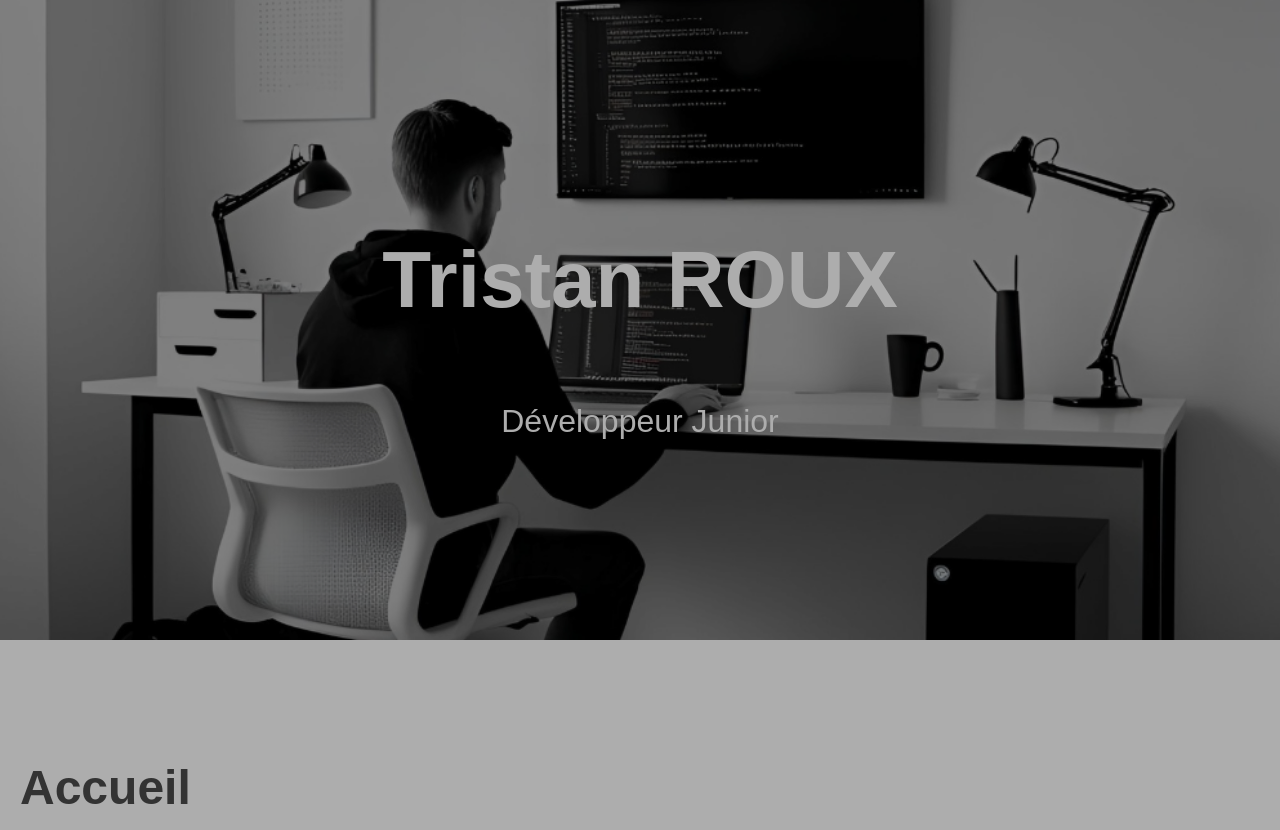
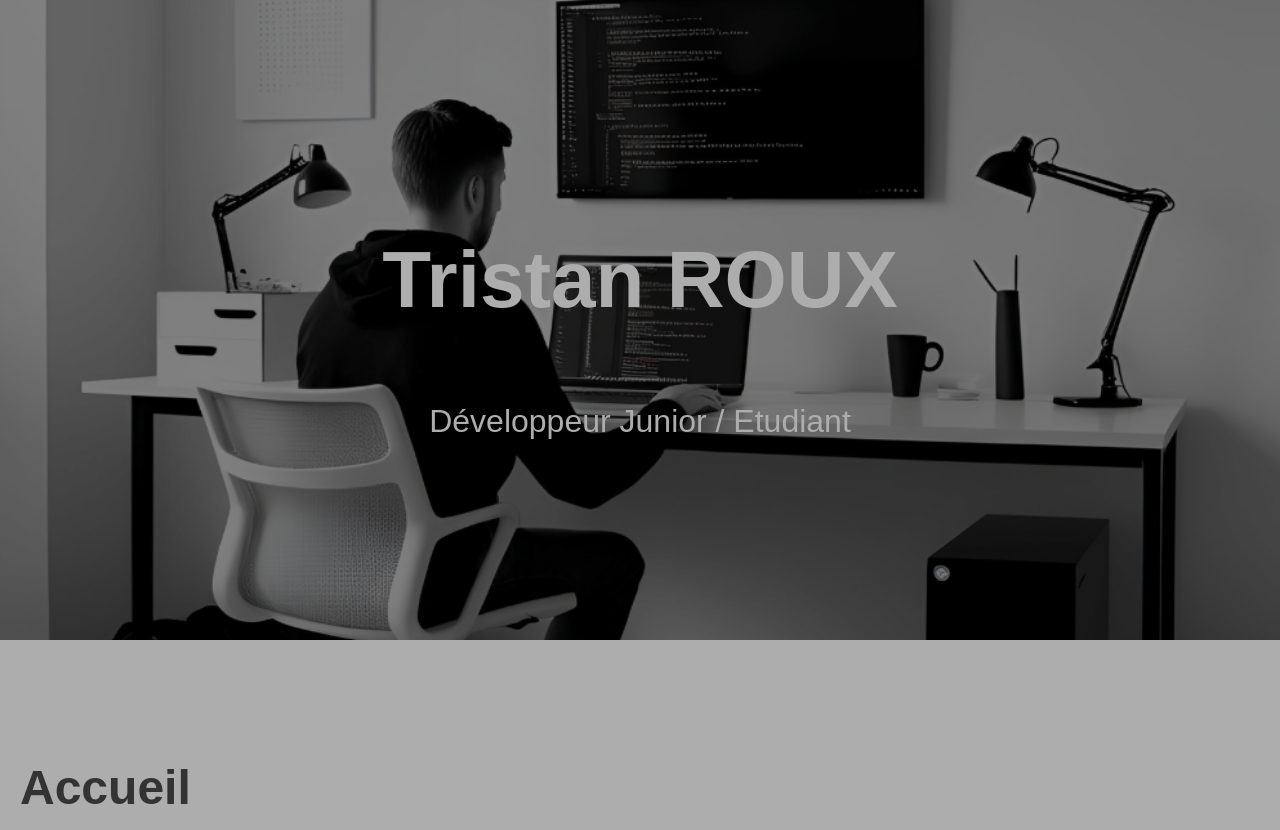
Before and after one commit to tristanrouxdev/portfolio, a plain HTML site: page docs/index.html in a window 1280 px wide. Shown: the top 830 px of the page. Drawn offline with Linux system fonts and the light colour scheme; a script that the page names is missing.

Commit message:
Update index.html

```diff
--- a/docs/index.html
+++ b/docs/index.html
@@ -12,7 +12,7 @@
             <img src="image.png" class="slider-background" alt="Image de fond du slider">
             <div class="slider-content">
                 <h1>Tristan ROUX</h1>
-                <p>Développeur Junior</p>
+                <p>Développeur Junior / Etudiant</p>
             </div>
         </div>
 
```
